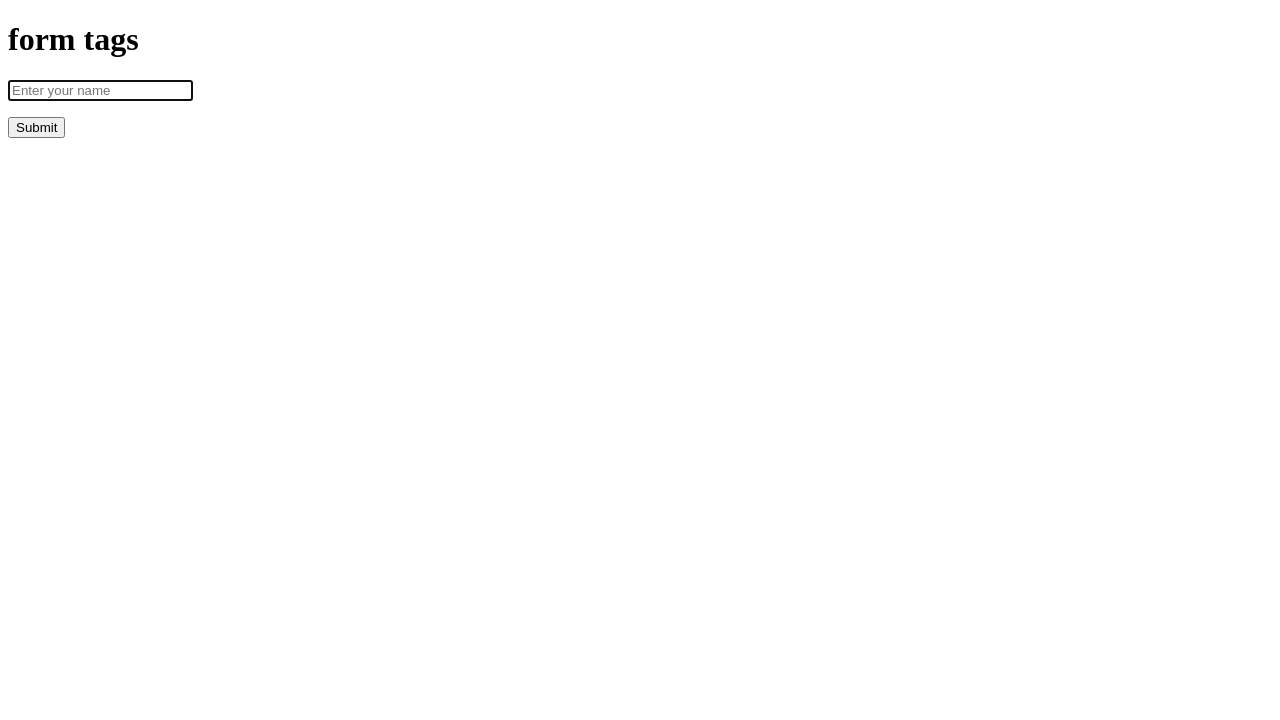
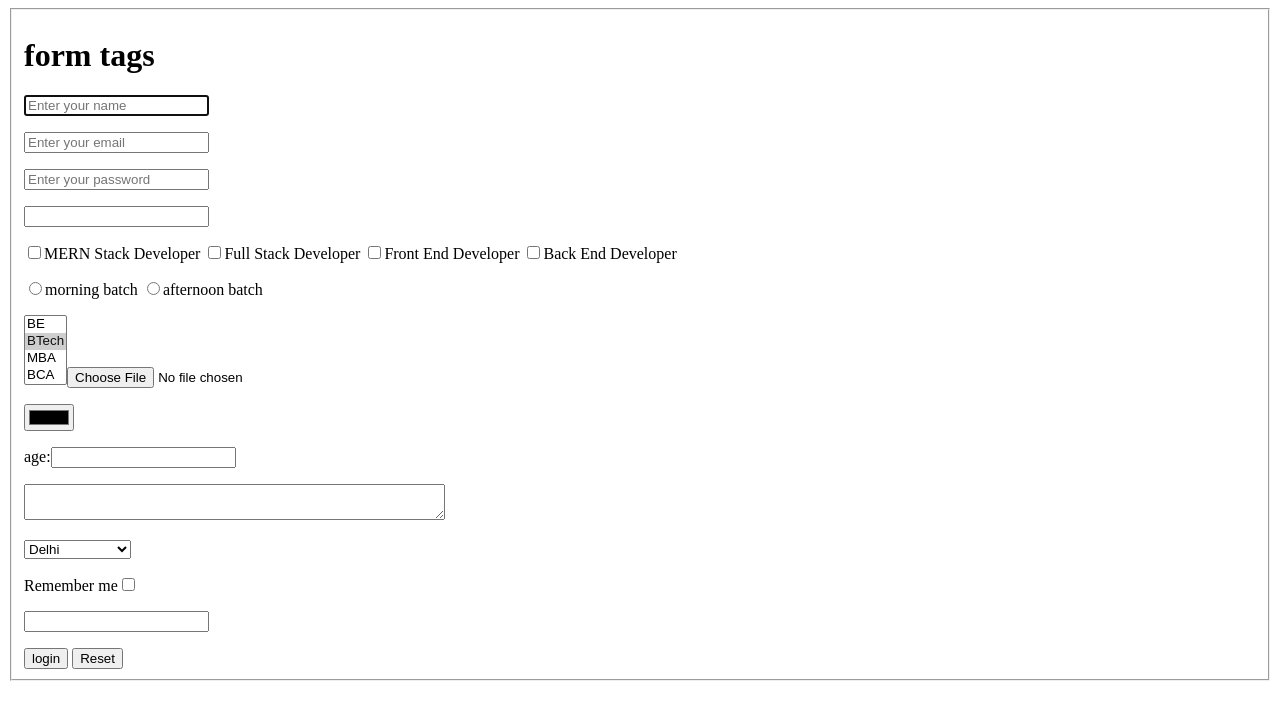
Before and after one commit to bhavessh/bhavessh.github.io, a plain HTML site: page HTML/h2-index.html in a window 1280 px wide. Drawn offline with Linux system fonts and the light colour scheme.

Commit message:
upload-3-8

```diff
--- a/HTML/h2-index.html
+++ b/HTML/h2-index.html
@@ -6,6 +6,7 @@
     <title>Document</title>
 </head>
 <body>
+    <fieldset>
     <h1>form tags</h1>
     <!-- <form action="serverfile" method="post"> -->
         <form>
@@ -14,9 +15,65 @@
         <!-- <p><input type="text" value="bhavesh" required autofocus maxlengths="5" /></p> -->
         <!-- <p><input type="text" value="bhvaesh" disabled size="10px" /></p> -->
         <p><input type="text" placeholder="Enter your name" required autofocus maxlength="5" /></p>
+        <p><input type="email" placeholder="Enter your email" required  /></p>
+        <p><input type="password" placeholder="Enter your password" required /></p>
+        <p><input type="data" /></p>
 
-        <button>Submit</button>
+        <p>
+            <input type="checkbox">MERN Stack Developer
+            <input type="checkbox">Full Stack Developer
+            <input type="checkbox">Front End Developer
+            <input type="checkbox">Back End Developer
+        </p>
+        <p>
+            <input type="radio" name="batch">morning batch
+            <input type="radio" name="batch">afternoon batch
+            </p>
+            <p>
+                <select multiple >
+                    <option >BE</option>
+                    <option selected>BTech</option>
+                    <option >MBA</option>
+                    <option >BCA</option>
+            </p>
+            <p>
+                <input type="file">
+            </p>
+
+            <p><input type="color"></p>
+
+            <p>age:<input type="number"></p>
+            <p><textarea row="4" cols="50" placeholder=""></textarea></p>
+
+
+            <p>
+                <select>
+                    <optgroup label="india">
+                        <option>Delhi</option>
+                        <option>Mumbai</option>
+                    </optgroup>
+                    <optgroup label="usa">
+                        <option>New York</option>
+                        <option>Washington</option>
+                    </optgroup>
+                    <optgroup label="uk">
+                        <option>London</option>
+                        <option>Manchester</option>
+                    </optgroup>
+                </select>
+            </p>
+            <p><label for="c1">Remember me</label><input type="checkbox" id="c1"></p>
+            <p>
+                <input list="country">
+                        <datalist id="country">
+                    <option>India</option>
+                    <option>USA</option>
+                    <option>UK</option>
+                </datalist>
+            </p>
+        <button>login</button>
+        <input type="reset">
     </form>
-
+</fieldset>
 </body>
 </html>
```
Also changed, not shown: HTML/h-index.html (+2 -0 lines).
